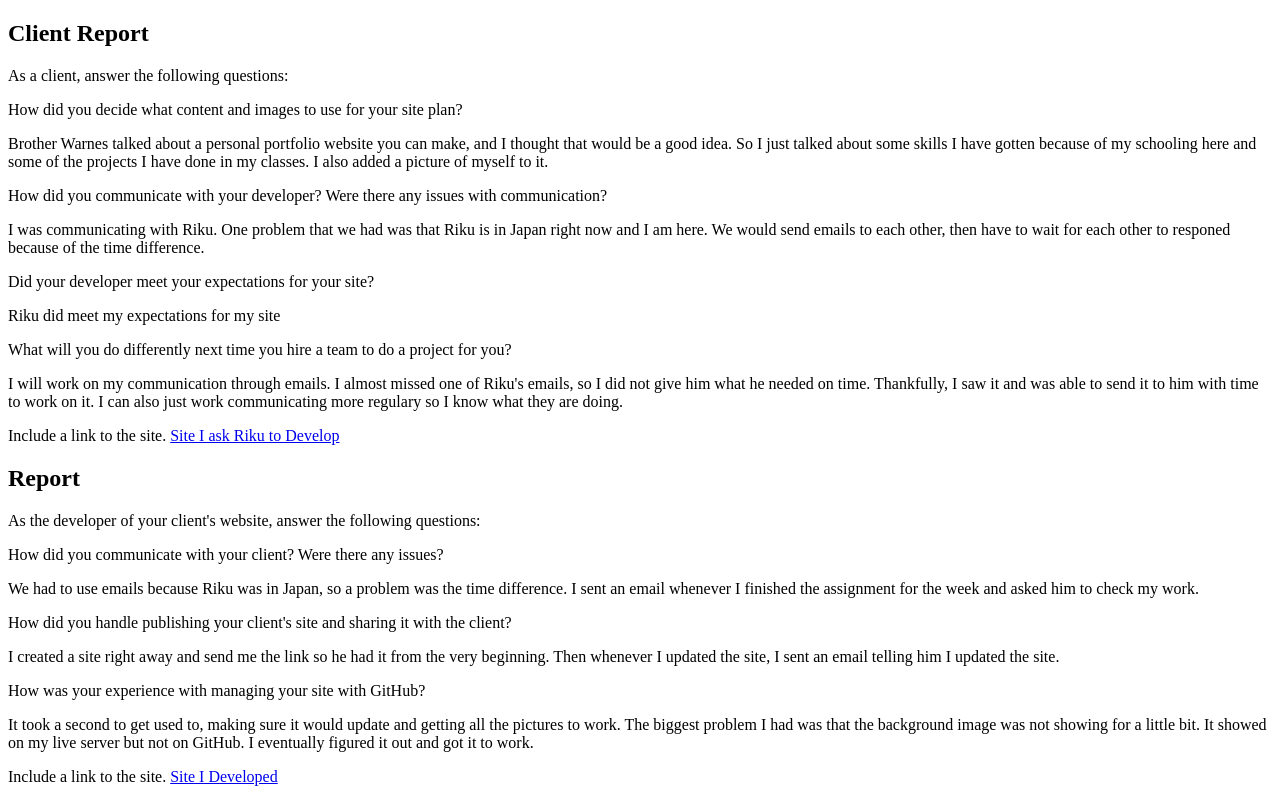
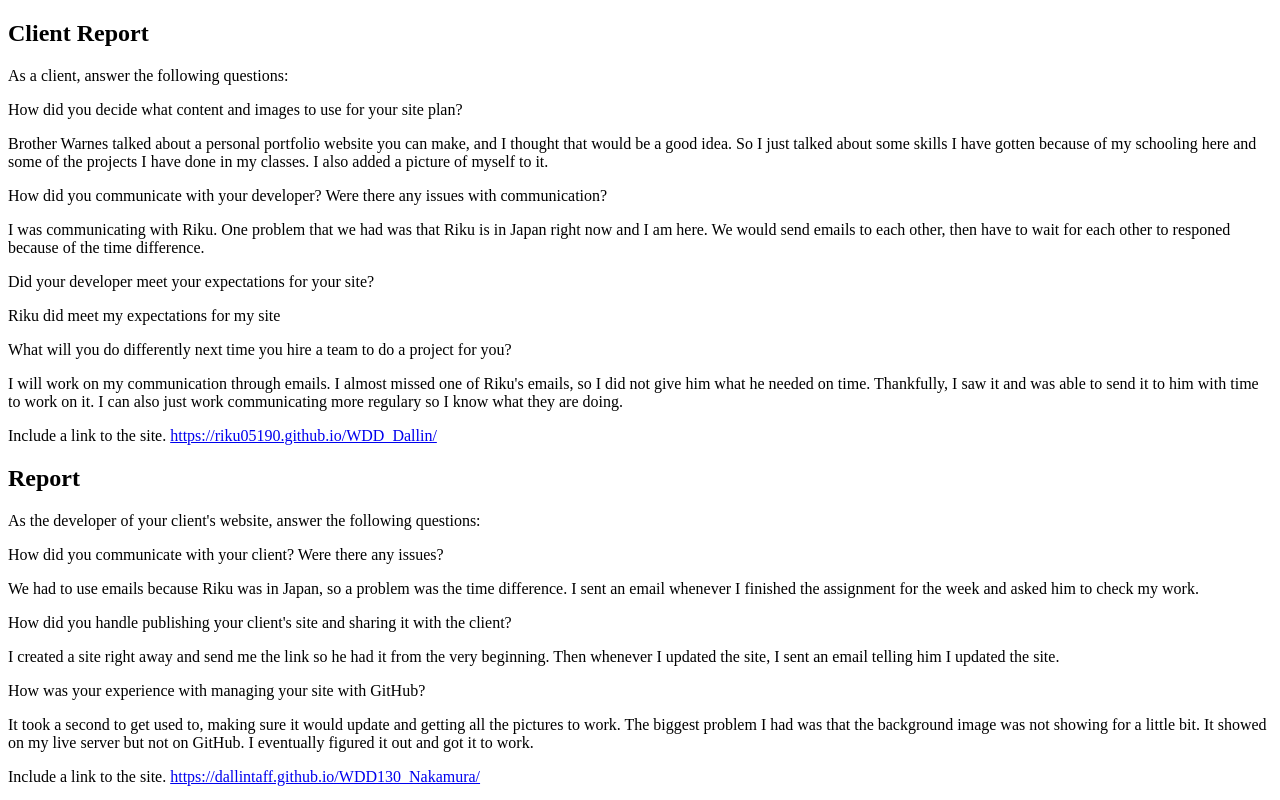
Before and after one commit to dallintaff/Web, a plain HTML site: page client_report.html in a window 1280 px wide. Shown: the top 800 px of the page. Drawn offline with Linux system fonts and the light colour scheme.

Commit message:
changed hmtl

```diff
--- a/client_report.html
+++ b/client_report.html
@@ -26,7 +26,7 @@
     work communicating more regulary so I know what they are doing.
 </p>
 <p>Include a link to the site.
-    <a href="https://riku05190.github.io/WDD_Dallin/"> Site I ask Riku to Develop</a>
+    <a href="https://riku05190.github.io/WDD_Dallin/"> https://riku05190.github.io/WDD_Dallin/</a>
 </p>
 
 <h2>Report</h2>
@@ -45,7 +45,7 @@
     on GitHub. I eventually figured it out and got it to work.
 </p>
 <p>Include a link to the site.
-    <a href="https://dallintaff.github.io/WDD130_Nakamura/"> Site I Developed</a>
+    <a href="https://dallintaff.github.io/WDD130_Nakamura/"> https://dallintaff.github.io/WDD130_Nakamura/</a>
 </p>
 
 <h2>General Experience and Reflections</h2>
```
Also changed, not shown: index.html (+3 -0 lines).
